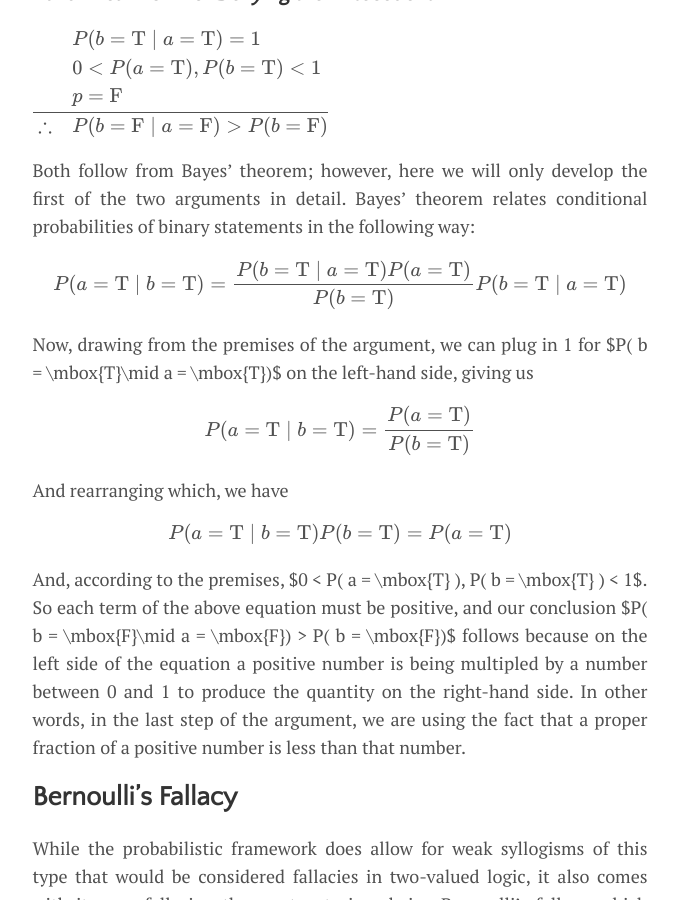
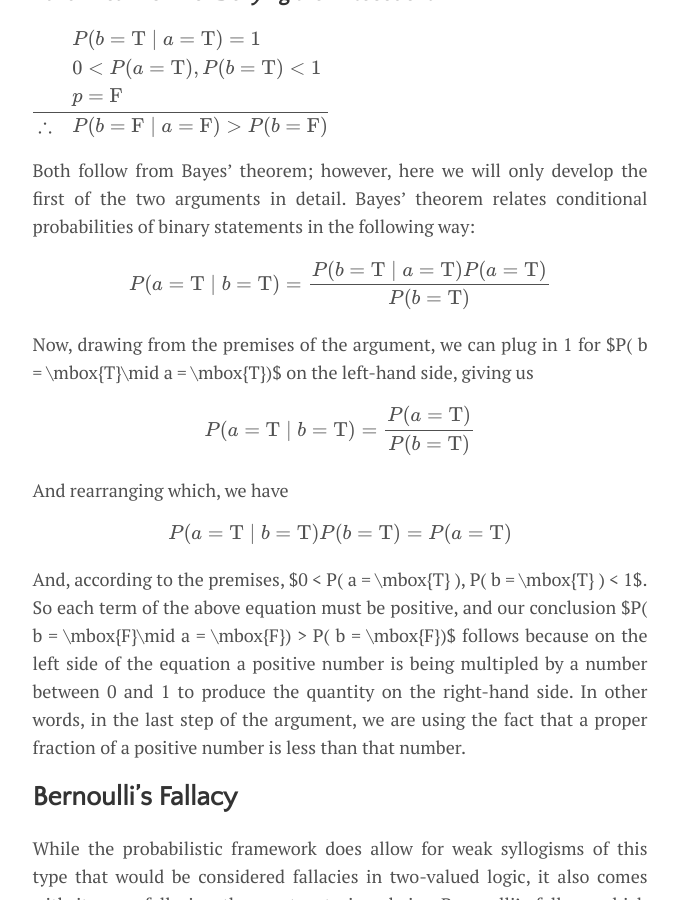
Before and after one commit to DanielAmes/DanielAmes.github.io, a Jekyll site: the page built from _posts/2025-01-10-bayeslogic.md, in a window 1280 px wide and 900 px high, scrolled down 1927 px. Shown: the whole window, without its empty margins (300-979 px from the left). Built offline with Jekyll 4.4.1, drawn with Linux system fonts in a browser that asks for light colours; formulas are drawn with MathJax 3.

Commit message:
removed redundancy

```diff
--- a/_posts/2025-01-10-bayeslogic.md
+++ b/_posts/2025-01-10-bayeslogic.md
@@ -83,7 +83,7 @@ $$\begin{array}{rl}
 Both follow from Bayes' theorem; however, here we will only develop the first of the two arguments in detail. Bayes' theorem relates conditional probabilities of binary statements in the following way:
 
 $$
-P( a = \mbox{T}\mid b = \mbox{T}) = \frac{P( b = \mbox{T}\mid a = \mbox{T})P( a = \mbox{T})}{P( b = \mbox{T})}P( b = \mbox{T}\mid a = \mbox{T})
+P( a = \mbox{T}\mid b = \mbox{T}) = \frac{P( b = \mbox{T}\mid a = \mbox{T})P( a = \mbox{T})}{P( b = \mbox{T})}
 $$
 
 Now, drawing from the premises of the argument, we can plug in 1 for $P( b = \mbox{T}\mid a = \mbox{T})$ on the left-hand side, giving us
```
